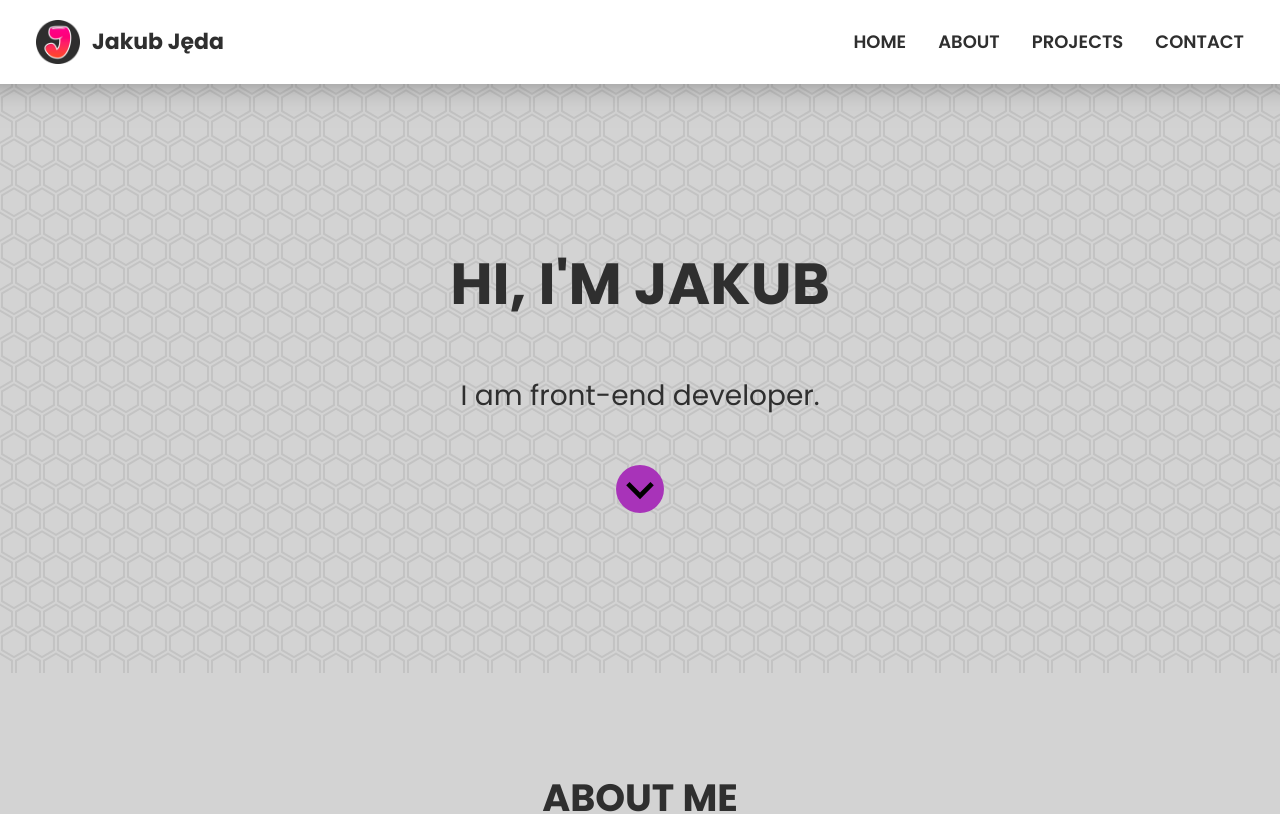
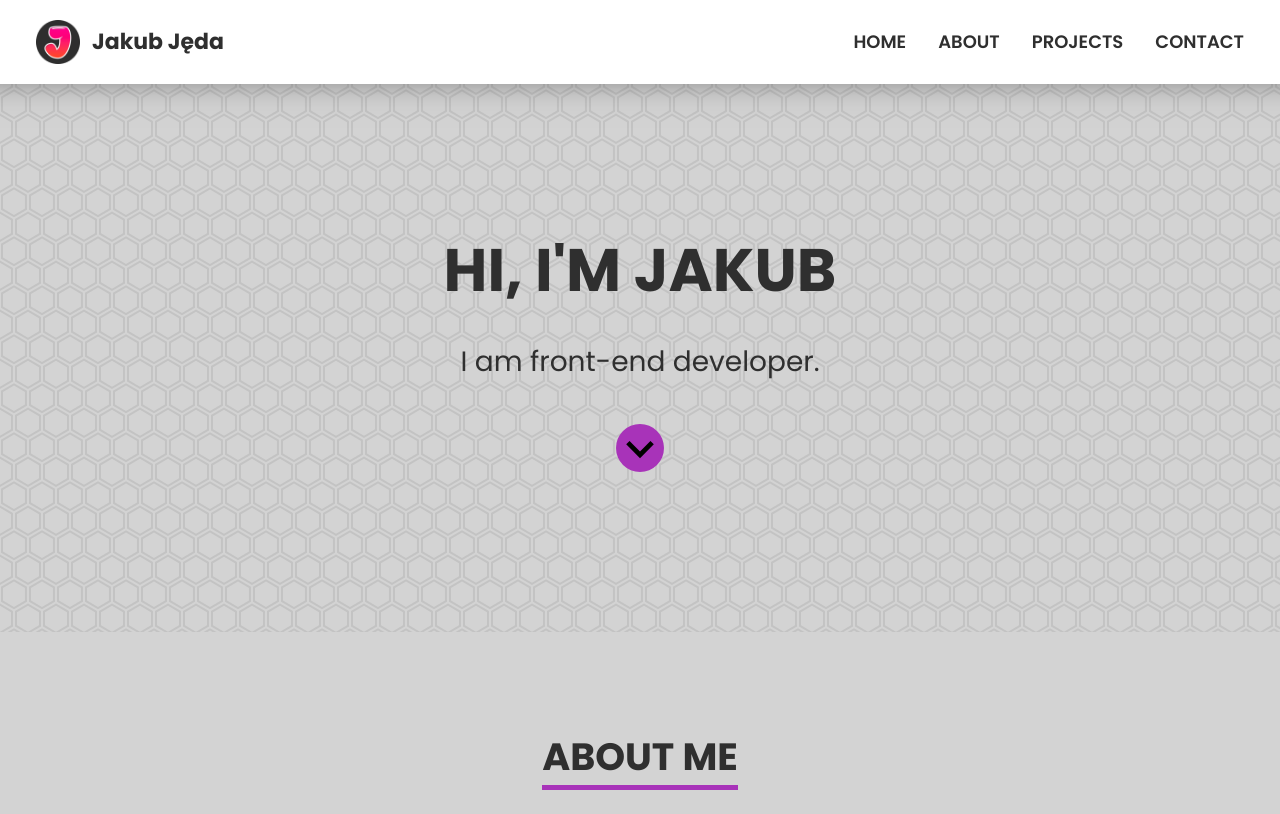
Before and after one commit to Jeda777/portfolio-site, a SvelteKit app: page / in a window 1280 px wide. Shown: the top 814 px of the page. Built offline with nearby package versions, Linux system fonts and the light colour scheme.

Commit message:
Hero changed to tailwind

```diff
--- a/src/components/Hero.svelte
+++ b/src/components/Hero.svelte
@@ -11,110 +11,23 @@
 <style lang="scss">
   @import "../variables";
   #hero {
-    background-color: $bg;
+    @apply flex flex-col items-center gap-12 bg-bg py-32 px-4 text-center xl:py-40 2xl:py-56;
     background-image: $hero-bg-img;
-    padding: 8rem 1rem;
-    display: flex;
-    flex-direction: column;
-    align-items: center;
-    gap: 3rem;
-    text-align: center;
     h1 {
-      font-size: 32px;
-      text-transform: uppercase;
-      font-weight: 700;
+      @apply text-[32px] font-bold uppercase md:text-[40px] lg:text-5xl xl:text-6xl 2xl:text-7xl;
     }
     p {
-      font-size: 18px;
-      font-weight: 400;
+      @apply text-lg font-normal md:text-[22px] lg:text-[26px] xl:text-[28px] 2xl:text-4xl;
     }
     a {
-      cursor: pointer;
-      background: $text-hover;
-      border-radius: 100%;
-      width: 2.5rem;
-      height: 2.5rem;
-      position: relative;
+      @apply relative h-10 w-10 cursor-pointer rounded-full bg-secondary md:h-12 md:w-12 2xl:h-16 2xl:w-16;
       &:hover {
         img {
           rotate: 360deg;
         }
       }
       img {
-        display: block;
-        position: absolute;
-        top: 0;
-        left: -2px;
-        width: 44px;
-        height: 44px;
-        transition: all 0.3s ease-in-out;
-      }
-    }
-    @media (min-width: 768px) {
-      h1 {
-        font-size: 40px;
-      }
-      p {
-        font-size: 22px;
-      }
-      a {
-        width: 3rem;
-        height: 3rem;
-        img {
-          width: 52px;
-          height: 52px;
-        }
-      }
-    }
-    @media (min-width: 1024px) {
-      h1 {
-        font-size: 48px;
-      }
-      p {
-        font-size: 26px;
-      }
-    }
-    @media (min-width: 1280px) {
-      padding: 10rem 1rem;
-      h1 {
-        font-size: 58px;
-      }
-      p {
-        font-size: 28px;
-      }
-    }
-    @media (min-width: 1440px) {
-      padding: 12rem 1rem;
-      h1 {
-        font-size: 64px;
-      }
-      p {
-        font-size: 32px;
-      }
-      a {
-        width: 3.5rem;
-        height: 3.5rem;
-        img {
-          width: 60px;
-          height: 60px;
-        }
-      }
-    }
-    @media (min-width: 1600px) {
-      padding: 16rem 1rem;
-      h1 {
-        font-size: 76px;
-      }
-      p {
-        font-size: 38px;
-      }
-      a {
-        width: 4rem;
-        height: 4rem;
-        img {
-          width: 68px;
-          height: 68px;
-        }
+        @apply absolute top-0 -left-[2px] block h-11 w-11 transition-all duration-300 md:h-[52px] md:w-[52px] 2xl:h-[68px] 2xl:w-[68px];
       }
     }
     @media (min-width: 1920px) {
```
